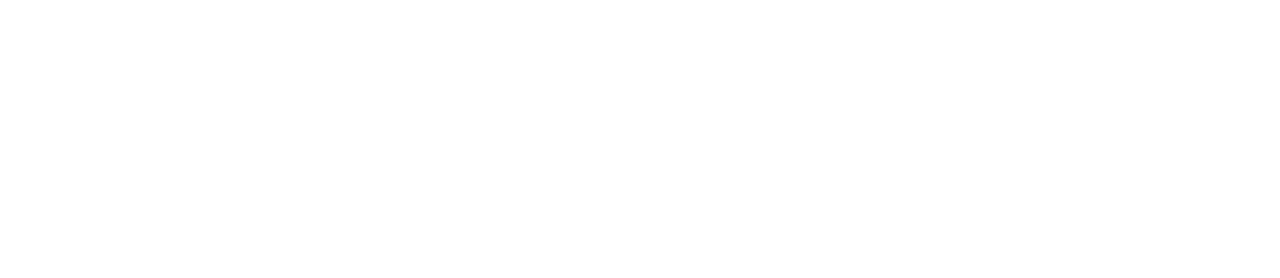
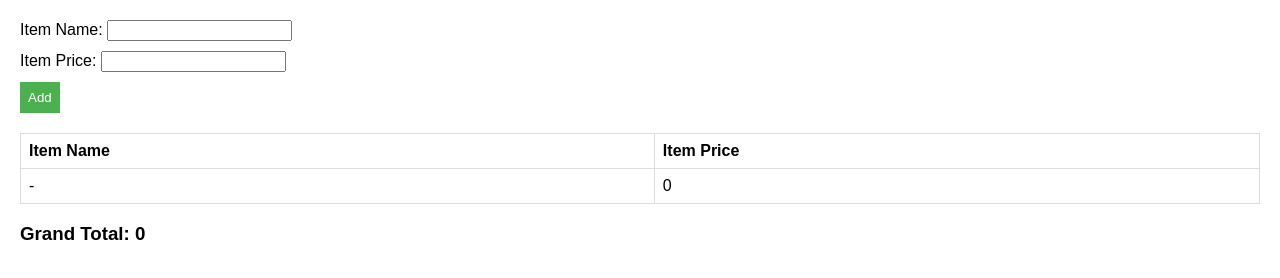
Before and after one commit to acciojob/shopping-cart-sudhanshu201, a website: page main.html in a window 1280 px wide. Drawn offline with Linux system fonts and the light colour scheme.

Commit message:
created a submission

```diff
--- a/main.html
+++ b/main.html
@@ -1,16 +1,40 @@
 <!DOCTYPE html>
+<html lang="en">
+<head>
+    <meta charset="UTF-8">
+    <meta name="viewport" content="width=device-width, initial-scale=1.0">
+    <link rel="stylesheet" href="styles.css">
+    <title>Dynamic Shopping List</title>
+</head>
+<body>
+    <div>
+        <label for="item-name-input">Item Name:</label>
+        <input type="text" id="item-name-input" aria-labelledby="item-name-label">
+    </div>
+    <div>
+        <label for="item-price-input">Item Price:</label>
+        <input type="number" id="item-price-input" aria-labelledby="item-price-label">
+    </div>
+    <button id="add" onclick="addItem()">Add</button>
 
-<html>
+    <table>
+        <thead>
+            <tr>
+                <th aria-label="Item Name" id="item">Item Name</th>
+                <th aria-label="Item Price" id="price">Item Price</th>
+            </tr>
+        </thead>
+        <tbody id="item-list">
+            <!-- Initially, one row with total as 0 -->
+            <tr>
+                <td aria-label="Item Name">-</td>
+                <td aria-label="Item Price" id="total">0</td>
+            </tr>
+        </tbody>
+    </table>
 
-<head>
-	<link rel="stylesheet" href="./styles.css">
-</head>
+    <h3 id="grand-total">Grand Total: <span id="total-amount">0</span></h3>
 
-<body>
-	<!-- the entire body must be written by student -->
-    <script type="text/javascript" src="./script.js">
-</script>
-
+    <script src="script.js"></script>
 </body>
-
 </html>
--- a/script.js
+++ b/script.js
@@ -1 +1,42 @@
 //your code here
+function addItem() {
+    var itemNameInput = document.getElementById("item-name-input");
+    var itemPriceInput = document.getElementById("item-price-input");
+
+    var itemName = itemNameInput.value.trim();
+    var itemPrice = parseFloat(itemPriceInput.value);
+
+    if (itemName === "" || isNaN(itemPrice) || itemPrice <= 0) {
+        alert("Please enter a valid item name and price.");
+        return;
+    }
+
+    // Clear input fields
+    itemNameInput.value = "";
+    itemPriceInput.value = "";
+
+    // Update table with new item
+    var itemList = document.getElementById("item-list");
+    var newRow = itemList.insertRow(-1);
+    var cell1 = newRow.insertCell(0);
+    var cell2 = newRow.insertCell(1);
+
+    cell1.innerHTML = itemName;
+    cell2.innerHTML = itemPrice.toFixed(2);
+
+    // Update grand total
+    updateGrandTotal();
+}
+
+function updateGrandTotal() {
+    var totalAmount = 0;
+    var itemPrices = document.querySelectorAll("#item-list td[aria-label='Item Price']");
+
+    itemPrices.forEach(function (price) {
+        totalAmount += parseFloat(price.textContent);
+    });
+
+    // Update grand total display
+    var grandTotalElement = document.getElementById("total-amount");
+    grandTotalElement.textContent = totalAmount.toFixed(2);
+}
--- a/styles.css
+++ b/styles.css
@@ -1,2 +1,34 @@
 
 /* Your CSS Code here. */
+body {
+    font-family: Arial, sans-serif;
+    margin: 20px;
+}
+
+div {
+    margin-bottom: 10px;
+}
+
+table {
+    width: 100%;
+    border-collapse: collapse;
+    margin-top: 20px;
+}
+
+th, td {
+    border: 1px solid #ddd;
+    padding: 8px;
+    text-align: left;
+}
+
+button {
+    padding: 8px;
+    background-color: #4CAF50;
+    color: white;
+    border: none;
+    cursor: pointer;
+}
+
+button:hover {
+    background-color: #45a049;
+}
```
